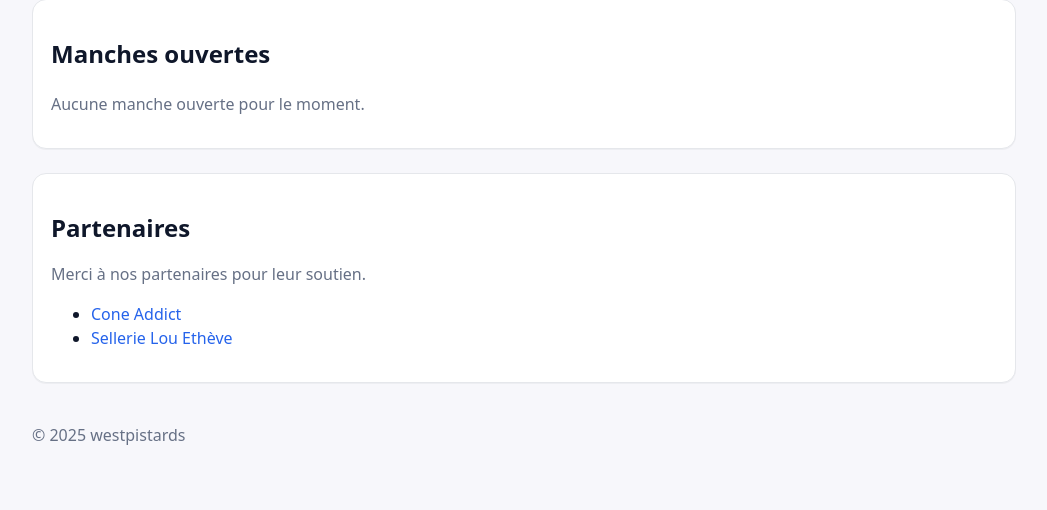
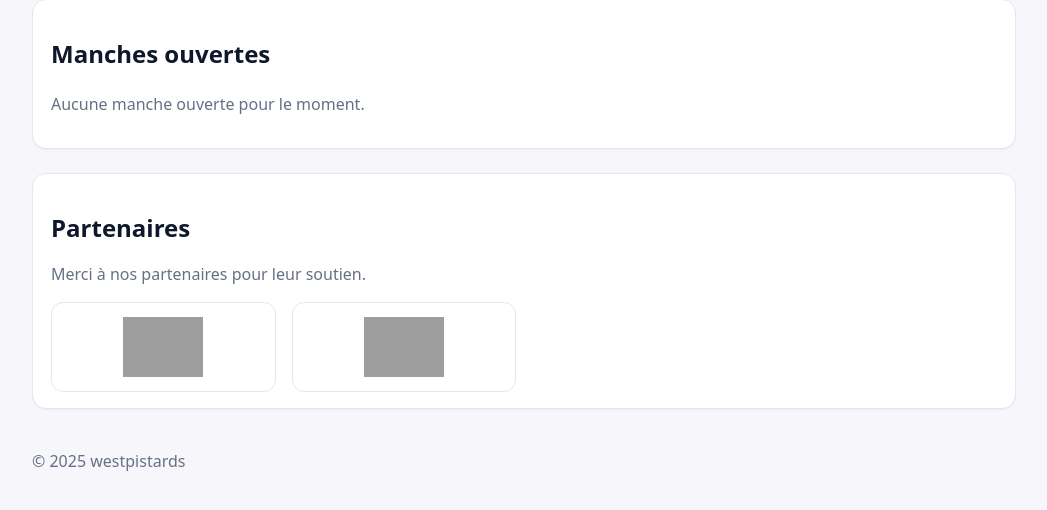
Before and after one commit to cmoulaman-ux/Westpistards-Challenge, a Flask app: page / in a window 1280 px wide. Shown: the part 236-746 px from the top of the page, without its empty margins (116-1163 px from the left). Run offline with Flask 3, Linux system fonts and the light colour scheme; some libraries are stand-ins or nearby versions; grey boxes are pictures that could not be loaded.

Commit message:
Home: section Partenaires avec logos cliquables

```diff
--- a/app.py
+++ b/app.py
@@ -251,12 +251,19 @@ def index():
     <section class="card" style="margin-top:24px;">
       <h2>Partenaires</h2>
       <p class="muted" style="margin-top:-4px;">Merci à nos partenaires pour leur soutien.</p>
-      <ul class="links">
-        <li><a href="https://www.facebook.com/coneaddict" target="_blank" rel="noopener">Cone Addict</a></li>
-        <li><a href="https://www.instagram.com/lou_etheve/" target="_blank" rel="noopener">Sellerie Lou Ethève</a></li>
-      </ul>
+
+      <div class="logo-grid" style="margin-top:12px;">
+        <a class="partner" href="https://www.coneaddict.com" target="_blank" rel="noopener" title="Cone Addict">
+          <img src="/static/img/partners/partner1.png" alt="Partenaire 1">
+        </a>
+        <a class="partner" href="https://www.instagram.com/lou_etheve/" target="_blank" rel="noopener" title="Sellerie Lou Ethève">
+          <img src="/static/img/partners/partner2.png" alt="Partenaire 2">
+        </a>
+        <!-- Tu peux dupliquer ces blocs pour ajouter d'autres logos -->
+      </div>
     </section>
     """
+
 
     # On place Partenaires à la toute fin du contenu (avant le footer)
     return PAGE(f"""
--- a/static/style.css
+++ b/static/style.css
@@ -146,3 +146,32 @@ nav a:hover{
 /* ===== Utilitaires ===== */
 .row{ display:flex; gap:8px; align-items:center; }
 .muted{ color:var(--muted); }
+
+/* Grille de logos partenaires */
+.logo-grid{
+  display:grid;
+  grid-template-columns: repeat(4, 1fr);
+  gap:16px;
+}
+@media (max-width:900px){ .logo-grid{ grid-template-columns: repeat(3, 1fr); } }
+@media (max-width:640px){ .logo-grid{ grid-template-columns: repeat(2, 1fr); } }
+
+.partner{
+  display:flex;
+  align-items:center;
+  justify-content:center;
+  background:#fff;
+  border:1px solid var(--border);
+  border-radius:12px;
+  padding:12px;
+  height:90px;           /* hauteur uniforme */
+}
+.partner img{
+  max-height:60px;       /* contrainte visuelle */
+  width:auto;
+  object-fit:contain;
+  filter: saturate(1);
+  transition: transform .12s ease, filter .12s ease, box-shadow .12s ease;
+}
+.partner:hover img{ transform:scale(1.04); }
+.partner:hover{ box-shadow:0 2px 10px rgba(16,24,40,.08); }
```
Also changed, not shown: static/img/partners/partner1.jpg (added), static/img/partners/partner2.jpg (added).
